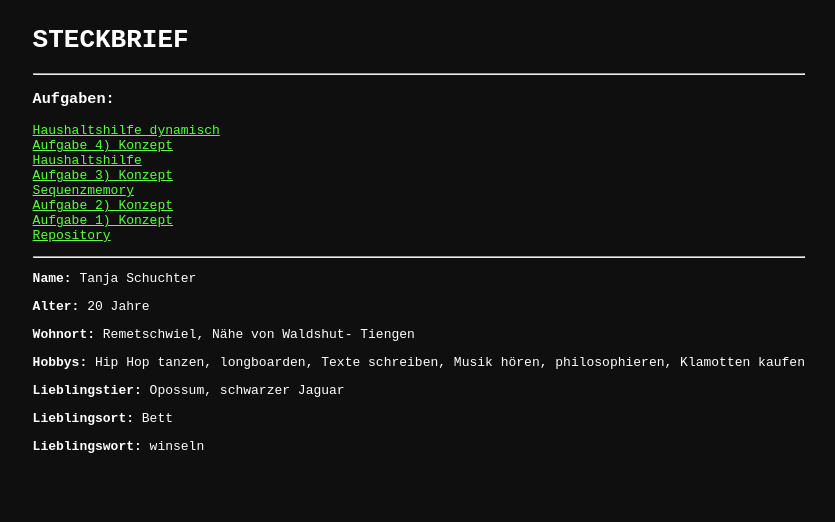
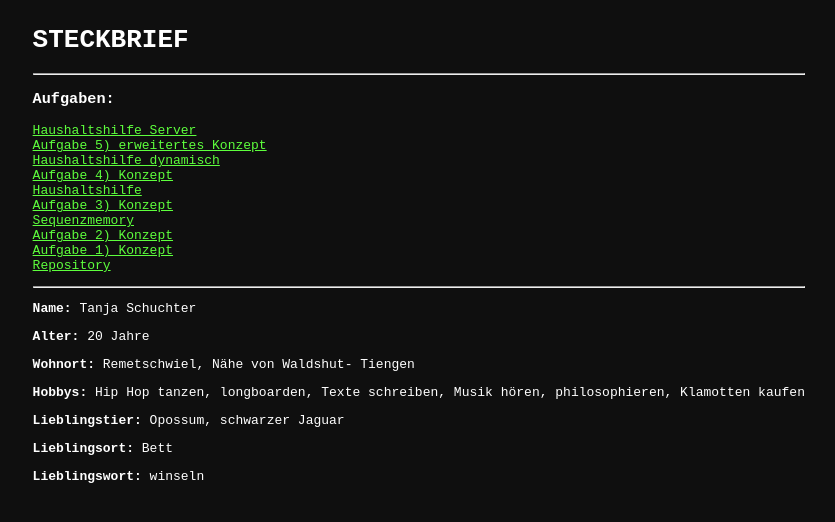
Before and after one commit to schuchte/EIA2, a plain HTML site: page steckbrief/steckbrief.htm in a window 1280 px wide. Shown: the whole page, without its empty margins (1-836 px from the left). Drawn offline with Linux system fonts and the light colour scheme; a script that the page names is missing.

Commit message:
Add files via upload

```diff
--- a/steckbrief/steckbrief.htm
+++ b/steckbrief/steckbrief.htm
@@ -16,6 +16,8 @@
     <hr>
     <p>
     <h3>Aufgaben:</h3>
+    <a href="https://schuchte.github.io/EIA2/L05_Haushaltshilfe_Server/newhousehelp.html " target="blank">Haushaltshilfe Server</a></br>
+    <a href="https://github.com/schuchte/EIA2/blob/master/L05_Haushaltshilfe_Server/Scan%2023.05.2020.pdf" target="blank">Aufgabe 5) erweitertes Konzept</a></br>
     <a href="https://schuchte.github.io/EIA2/L04_Haushaltshilfe_dynamisch/newhousehelp.html" target="blank">Haushaltshilfe dynamisch</a></br>
     <a href="https://github.com/schuchte/EIA2/blob/master/L04_Haushaltshilfe_dynamisch/Scan%2016.05.2020.pdf" target="blank">Aufgabe 4) Konzept</a></br>
     <a href="https://schuchte.github.io/EIA2/L03_Haushaltshilfe/househelp.html" target="blank">Haushaltshilfe</a></br>
```
